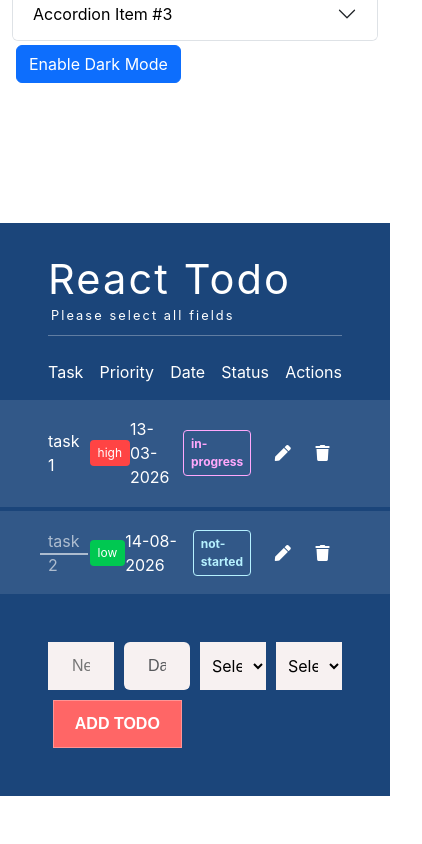
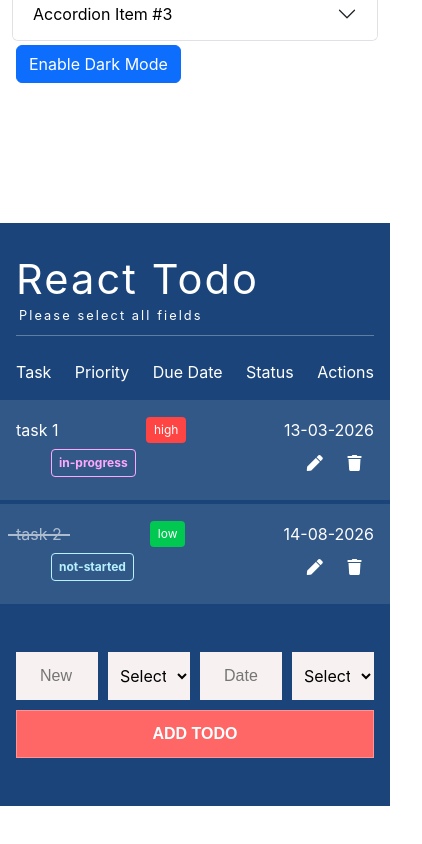
Before and after one commit to suhailkhan127/react-26, a React (Create React App) app: page / in a window 390 px wide. Shown: the part 1346-2190 px from the top of the page, 422 px wide, since content can reach past the window. Built offline with nearby package versions, Linux system fonts and the light colour scheme.

Commit message:
mobile fix

```diff
--- a/public/index.html
+++ b/public/index.html
@@ -20,5 +20,10 @@
     <script src="https://code.jquery.com/jquery-3.7.1.min.js"></script>
     <script src="https://cdn.jsdelivr.net/npm/bootstrap@5.3.8/dist/js/bootstrap.bundle.min.js" integrity="sha384-FKyoEForCGlyvwx9Hj09JcYn3nv7wiPVlz7YYwJrWVcXK/BmnVDxM+D2scQbITxI" crossorigin="anonymous"></script>
     <script src="https://cdn.jsdelivr.net/npm/bootstrap-datepicker@1.10.0/dist/js/bootstrap-datepicker.min.js"></script>
+    <!-- <script>
+      $(document).write(){
+        $('#editDatepicker').datepicker({...});
+      }
+    </script> -->
   </body>
 </html>
--- a/src/todo/NewTodoForm.js
+++ b/src/todo/NewTodoForm.js
@@ -77,6 +77,18 @@ function NewTodoForm({ createTodo }) {
                     placeholder="New Todo"
                 />
             </div>
+            <div  className="col">
+                <select
+                    value={userInput.priority}
+                    onChange={handleChange}     // ← yahi same function
+                    name="priority"
+                >
+                    <option value="">Select Priority</option>
+                    <option value="high">High</option>
+                    <option value="medium">Medium</option>
+                    <option value="low">Low</option>
+                </select>
+            </div>
             <div className="col" >
                 <input
                     value={userInput.date}
@@ -85,7 +97,6 @@ function NewTodoForm({ createTodo }) {
                     id="datepicker"
                     name="date"
                     placeholder="Date"
-                    className="form-control"
                 />
             </div>
             <div  className="col">
@@ -100,18 +111,7 @@ function NewTodoForm({ createTodo }) {
                     <option value="completed">Completed</option>
                 </select>
             </div>
-            <div  className="col">
-                <select
-                    value={userInput.priority}
-                    onChange={handleChange}     // ← yahi same function
-                    name="priority"
-                >
-                    <option value="">Select Priority</option>
-                    <option value="high">High</option>
-                    <option value="medium">Medium</option>
-                    <option value="low">Low</option>
-                </select>
-            </div>
+
             <button>Add Todo</button>
         </form>
     );
--- a/src/todo/Todo.css
+++ b/src/todo/Todo.css
@@ -51,10 +51,9 @@
 
 .Todo-edit-form {
   display: flex;
-      gap: 10px;
-  flex-wrap: wrap;
+  gap: 10px;
+  flex-wrap: nowrap;
 }
-
 .Todo-edit-form label {
   min-width: 100%;
   margin-bottom: 0.5rem;
@@ -68,6 +67,7 @@
   background: #f7f1f1;
   padding: 0 1.5em;
   font-size: initial;
+  width: 100%;
 }
 
 .Todo-edit-form button {
@@ -88,6 +88,7 @@
 }
 
 .Todo-edit-form input,
+.Todo-edit-form select,
 .Todo-edit-form button {
   font-family: "Quicksand", sans-serif;
   height: 3rem;
@@ -97,7 +98,7 @@
     padding: 4px 8px;
     border-radius: 4px;
     font-size: 12px;
-    margin-left: 10px;
+    margin-left: 50px;
 }
 
 .priority-high {
@@ -115,6 +116,16 @@
     color: white;
 }
 
+.todo-date{
+  margin-left: 60px;
+}
+
+.status-badge {
+    padding: 4px 8px;
+    border-radius: 4px;
+    font-size: 12px;
+    margin-left: 35px;
+}
 .status-not-started {
     border: 1px solid #b6f1ff;
     color: #b6f1ff;
@@ -129,7 +140,7 @@
     font-weight: bold;
 }
 
-.status-complete {
+.status-completed {
     border: 1px solid #ffcc8a;
     color: #ffcc8a;
     padding: 4px 7px;
@@ -235,3 +246,27 @@
   justify-content: space-between;
       margin-top: 50px;
 }
+
+@media (max-width: 767px) {
+    .TodoList {
+      padding: 2rem 1rem 3rem;
+    }
+
+    .Todo {
+        flex-wrap: wrap;
+    }
+
+    .NewTodoForm .col {
+        flex: 0 0 1;
+        width: 100%;
+    }
+    .NewTodoForm button,
+    .Todo-edit-form button {
+      margin-left: 0px;
+      width: 100%;
+    }
+
+    .Todo-edit-form {
+        flex-wrap: wrap;
+    }
+}
--- a/src/todo/Todo.js
+++ b/src/todo/Todo.js
@@ -5,6 +5,8 @@ function Todo({ todo, remove, update, toggleComplete }) {
     const [isEditing, setIsEditing] = useState(false); // Edit mode on/off
     const [task, setTask] = useState(todo.task);
     const [priority, setPriority] = useState(todo.priority);
+    const [date, setDate] = useState(todo.date);
+    const [status, setStatus] = useState(todo.status);
 
     // remove function hai (parent se aaya)
     const handleDelete = evt => {
@@ -19,7 +21,7 @@ function Todo({ todo, remove, update, toggleComplete }) {
     // Naya task text parent ko bhejta hai && Edit mode close hota hai
     const handleUpdate = evt => {
         evt.preventDefault();
-        update(todo.id, task, priority);
+        update(todo.id, task, priority, date, status);
         toggleEdit();
     };
 
@@ -32,6 +34,8 @@ function Todo({ todo, remove, update, toggleComplete }) {
 
         if (name === "task") setTask(value);
         if (name === "priority") setPriority(value);
+        if (name === "date") setDate(value);
+        if (name === "status") setStatus(value);
     };
 
     //
@@ -44,16 +48,18 @@ function Todo({ todo, remove, update, toggleComplete }) {
         result = (
             <div className="Todo">
                 <form className="Todo-edit-form" onSubmit={handleUpdate}>
+                    <div className="col">
                         <input
                             onChange={handleChange}
                             value={task}     // Current task text show ho raha hai
                             type="text"
                             name="task"
                         />
+                    </div>
+                    <div className="col">
                         <select
                             value={priority}
                             onChange={handleChange}
-                        id="priority"
                             name="priority"
                         >
                             <option value="">Select</option>
@@ -61,6 +67,33 @@ function Todo({ todo, remove, update, toggleComplete }) {
                             <option value="medium">Medium</option>
                             <option value="low">Low</option>
                         </select>
+                    </div>
+
+                    <div className="col">
+
+                        <input
+                            value={date}
+                            onChange={handleChange}
+                            type="text"
+                            id="datepicker"
+                            name="date"
+                            placeholder="Edit Date"
+                        />
+                    </div>
+
+                    <div className="col">
+                        <select
+                            value={status}
+                            onChange={handleChange}     // ← yahi same function
+                            name="status"
+                        >
+                            <option value="">Select Status</option>
+                            <option value="not-started">Not Started</option>
+                            <option value="in-progress">In Progress</option>
+                            <option value="completed">Completed</option>
+                        </select>
+                    </div>
+
                     <button>Save</button>
                 </form>
             </div>
@@ -78,8 +111,8 @@ function Todo({ todo, remove, update, toggleComplete }) {
                 <span className={`priority-badge priority-${todo.priority}`}>
                     {todo.priority}
                 </span>
-                <div>{todo.date}</div>
-                <span className={`priority-badge status-${todo.status}`}>
+                <div className="todo-date">{todo.date}</div>
+                <span className={`status-badge status-${todo.status}`}>
                     {todo.status}
                 </span>
                 <div className="Todo-buttons">
--- a/src/todo/TodoList.js
+++ b/src/todo/TodoList.js
@@ -22,13 +22,15 @@ function TodoList() {
         setTodos(todos.filter(todo => todo.id !== id));
     };
 
-    const update = (id, updtedTask, updatedPriority) => {
+    const update = (id, editTask, editPriority, editDate, editStatus) => {
         const editTodos = todos.map(todo => {
             if (todo.id === id) {
                 return {
                     ...todo,
-                    task: updtedTask,
-                    priority: updatedPriority
+                    task: editTask,
+                    priority: editPriority,
+                    date: editDate,
+                    status: editStatus,
                 };
             }
             return todo;
@@ -65,7 +67,7 @@ function TodoList() {
             <ul className="theader">
                 <li>Task</li>
                 <li>Priority</li>
-                <li>Date</li>
+                <li>Due Date</li>
                 <li>Status</li>
                 <li>Actions</li>
             </ul>
```
Also changed, not shown: Key-points-Remaining.txt. Lines whose indentation alone changed are shown as unchanged.
